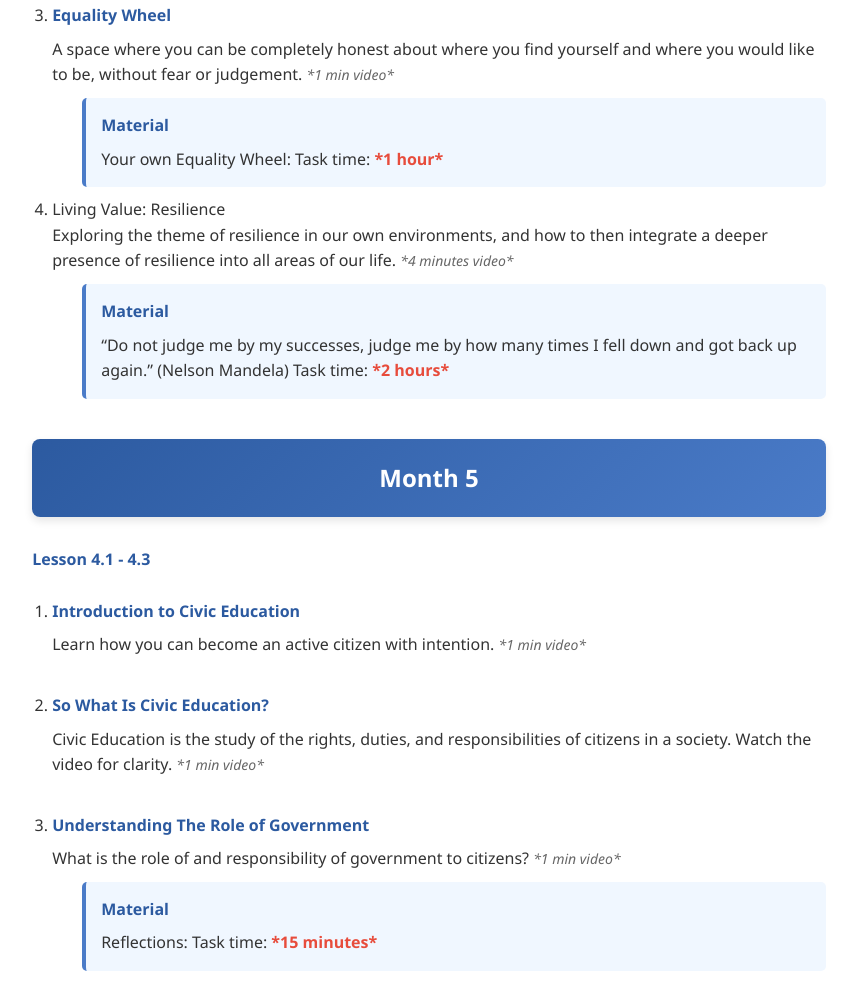
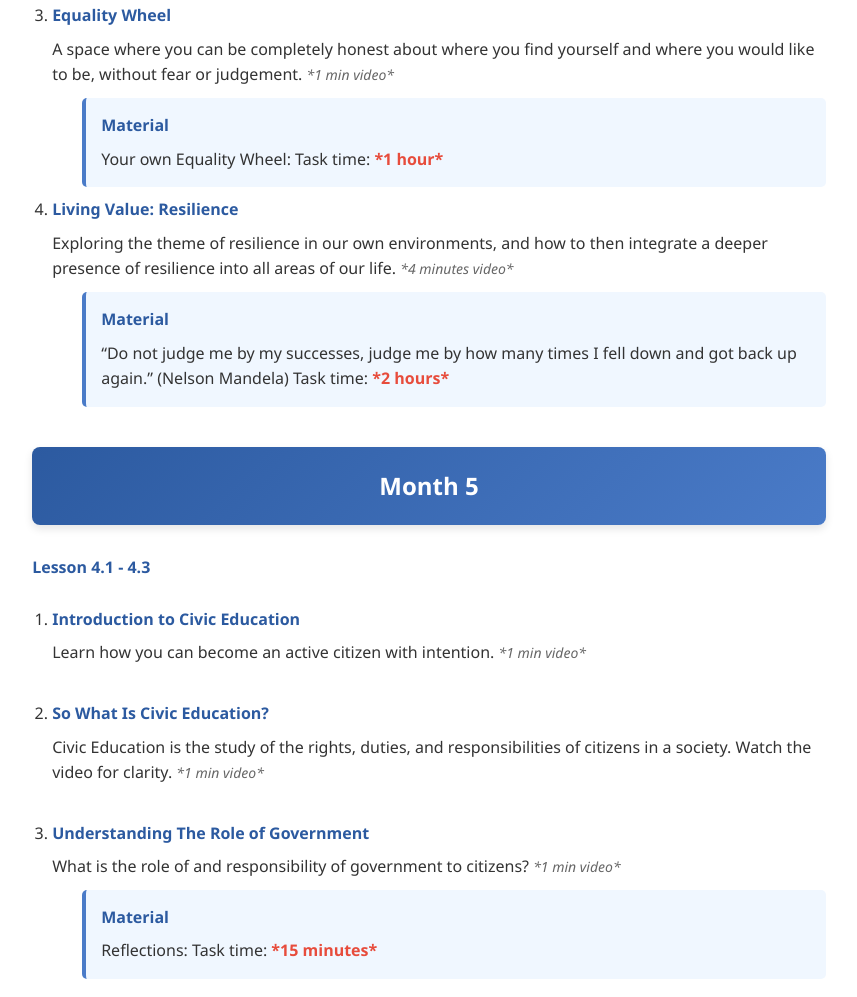
Before and after one commit to Cancelo-cloud/NYRI-Digital-Course-RISE-UP-, a plain HTML site: page index.html in a window 1280 px wide. Shown: the part 6685-7682 px from the top of the page, without its empty margins (211-1068 px from the left). Drawn offline with Linux system fonts and the light colour scheme.

Commit message:
Update index.html

```diff
--- a/index.html
+++ b/index.html
@@ -688,7 +688,7 @@
         </li>
 
         <li class="Lesson-item">
-            <div class="Lesson-title">Living Value: Resilience</div>
+            <div class="lesson-title">Living Value: Resilience</div>
             Exploring the theme of resilience in our own environments, and how to then integrate a deeper presence of resilience into all areas of our life. <span class="video-duration">*4 minutes video*</span>
 
             <div class="material-section">
```
